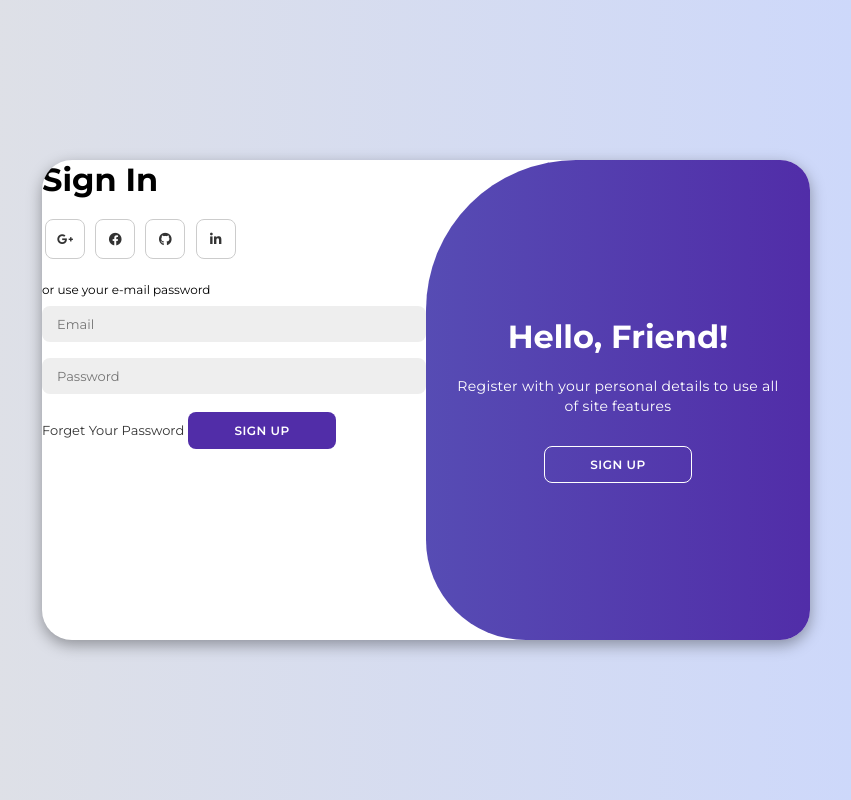
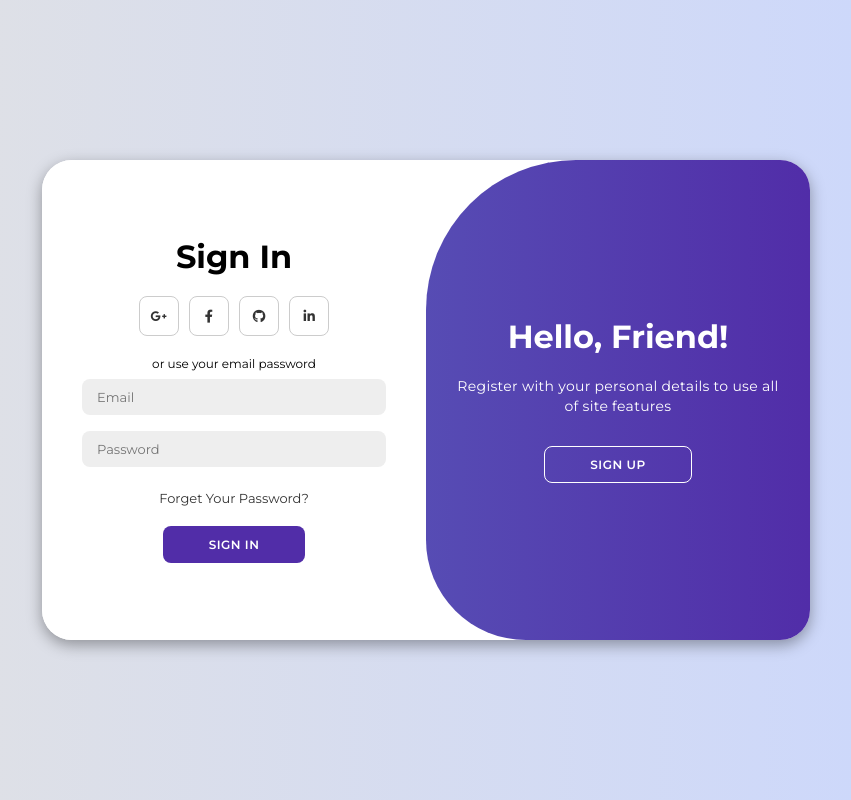
Before and after one commit to ebrunovs/login-screen, a plain HTML site: page index.html in a window 1280 px wide. Shown: the whole page, without its empty margins (214-1065 px from the left). Drawn offline with Linux system fonts and the light colour scheme.

Commit message:
Ultimos ajustes no HTML.

```diff
--- a/index.html
+++ b/index.html
@@ -1,12 +1,14 @@
 <!DOCTYPE html>
 <html lang="en">
+
 <head>
     <meta charset="UTF-8">
     <meta name="viewport" content="width=device-width, initial-scale=1.0">
+    <link rel="stylesheet" href="https://cdnjs.cloudflare.com/ajax/libs/font-awesome/6.4.2/css/all.min.css">
     <link rel="stylesheet" href="./css/style.css">
-    <link rel="stylesheet" href="https://cdnjs.cloudflare.com/ajax/libs/font-awesome/6.4.2/css/all.min.css">
-    <title>Document</title>
+    <title>Login-Screen</title>
 </head>
+
 <body>
 
     <div class="container" id="container">
@@ -15,30 +17,31 @@
                 <h1>Create Account</h1>
                 <div class="social-icons">
                     <a href="#" class="icon"><i class="fa-brands fa-google-plus-g"></i></a>
-                    <a href="#" class="icon"><i class="fa-brands fa-facebook"></i></a>
+                    <a href="#" class="icon"><i class="fa-brands fa-facebook-f"></i></a>
                     <a href="#" class="icon"><i class="fa-brands fa-github"></i></a>
                     <a href="#" class="icon"><i class="fa-brands fa-linkedin-in"></i></a>
                 </div>
-                <span>or use your e-mail for registeration</span>
+                <span>or use your email for registeration</span>
                 <input type="text" placeholder="Name">
-                <input type="text" placeholder="Email">
-                <input type="text" placeholder="Password">
+                <input type="email" placeholder="Email">
+                <input type="password" placeholder="Password">
                 <button>Sign Up</button>
             </form>
         </div>
         <div class="form-container sign-in">
-            <h1>Sign In</h1>
+            <form>
+                <h1>Sign In</h1>
                 <div class="social-icons">
                     <a href="#" class="icon"><i class="fa-brands fa-google-plus-g"></i></a>
-                    <a href="#" class="icon"><i class="fa-brands fa-facebook"></i></a>
+                    <a href="#" class="icon"><i class="fa-brands fa-facebook-f"></i></a>
                     <a href="#" class="icon"><i class="fa-brands fa-github"></i></a>
                     <a href="#" class="icon"><i class="fa-brands fa-linkedin-in"></i></a>
                 </div>
-                <span>or use your e-mail password</span>
-                <input type="text" placeholder="Email">
-                <input type="text" placeholder="Password">
-                <a href="#">Forget Your Password</a>
-                <button>Sign Up</button>
+                <span>or use your email password</span>
+                <input type="email" placeholder="Email">
+                <input type="password" placeholder="Password">
+                <a href="#">Forget Your Password?</a>
+                <button>Sign In</button>
             </form>
         </div>
         <div class="toggle-container">
@@ -57,7 +60,7 @@
         </div>
     </div>
 
-
     <script src="./script.js"></script>
 </body>
+
 </html>
```
